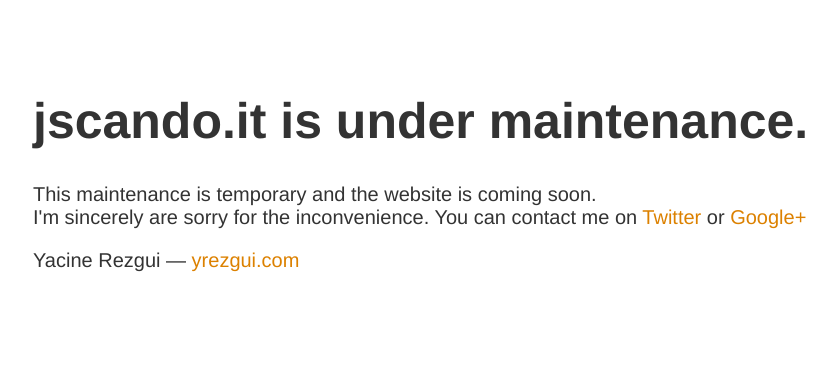
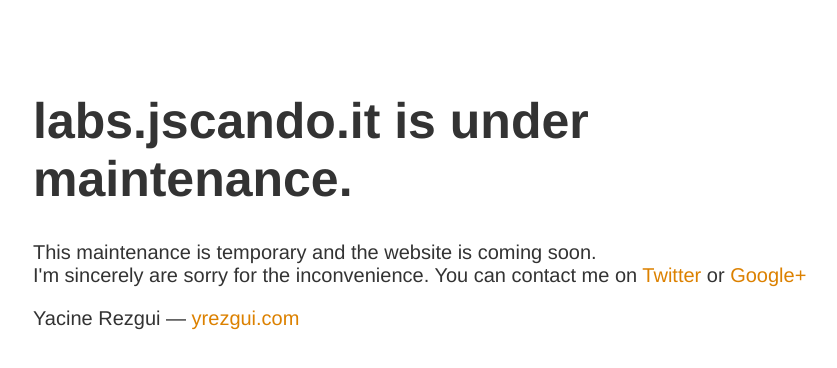
Before and after one commit to jscandoit/jscandoit.github.io, a plain HTML site: page index.html in a window 1280 px wide. Shown: the whole page, without its empty margins (182-1019 px from the left). Drawn offline with Linux system fonts and the light colour scheme.

Commit message:
Update title

```diff
--- a/index.html
+++ b/index.html
@@ -1,7 +1,7 @@
 <!doctype html>
 <html>
 	<head>
-		<title>JSCanDo.it</title>
+		<title>JavaScript Can Do It !</title>
 		<meta charset="utf-8">
 		<style>
 			body { text-align: center; padding: 50px 150px 150px 150px; }
@@ -14,7 +14,7 @@
 	</head>
 	<body>
 		<div class="main">
-			<h1>jscando.it is under maintenance.</h1>
+			<h1>labs.jscando.it is under maintenance.</h1>
 			<div>
 				<p>This maintenance is temporary and the website is coming soon.<br>I'm sincerely are sorry for the inconvenience. You can contact me on <a href="https://twitter.com/yrezgui">Twitter</a> or <a href="http://plus.google.com/112187016667534859316">Google+</a></p>
 				<p>Yacine Rezgui &mdash; <a href="http://www.yrezgui.com">yrezgui.com</a></p>
```
